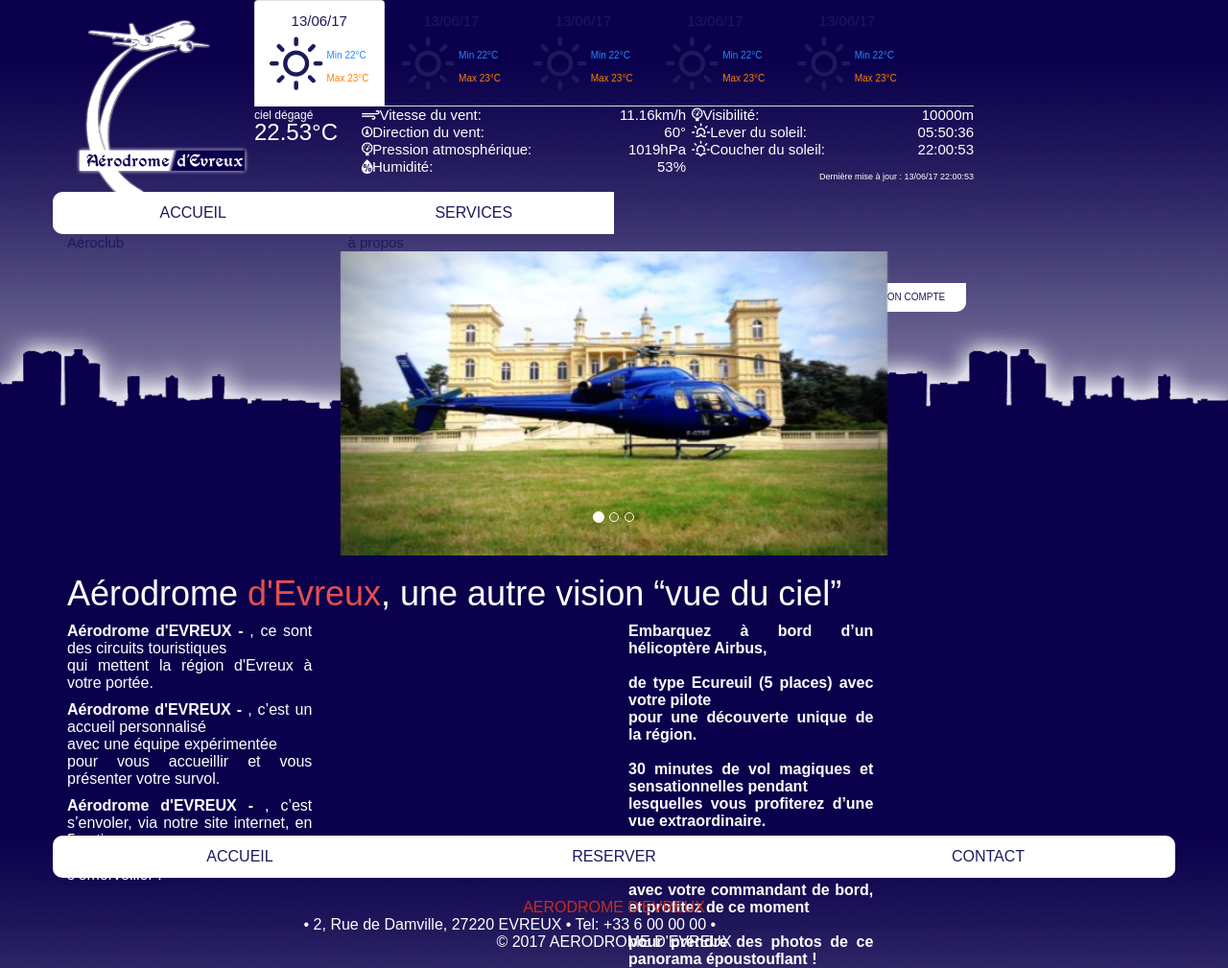
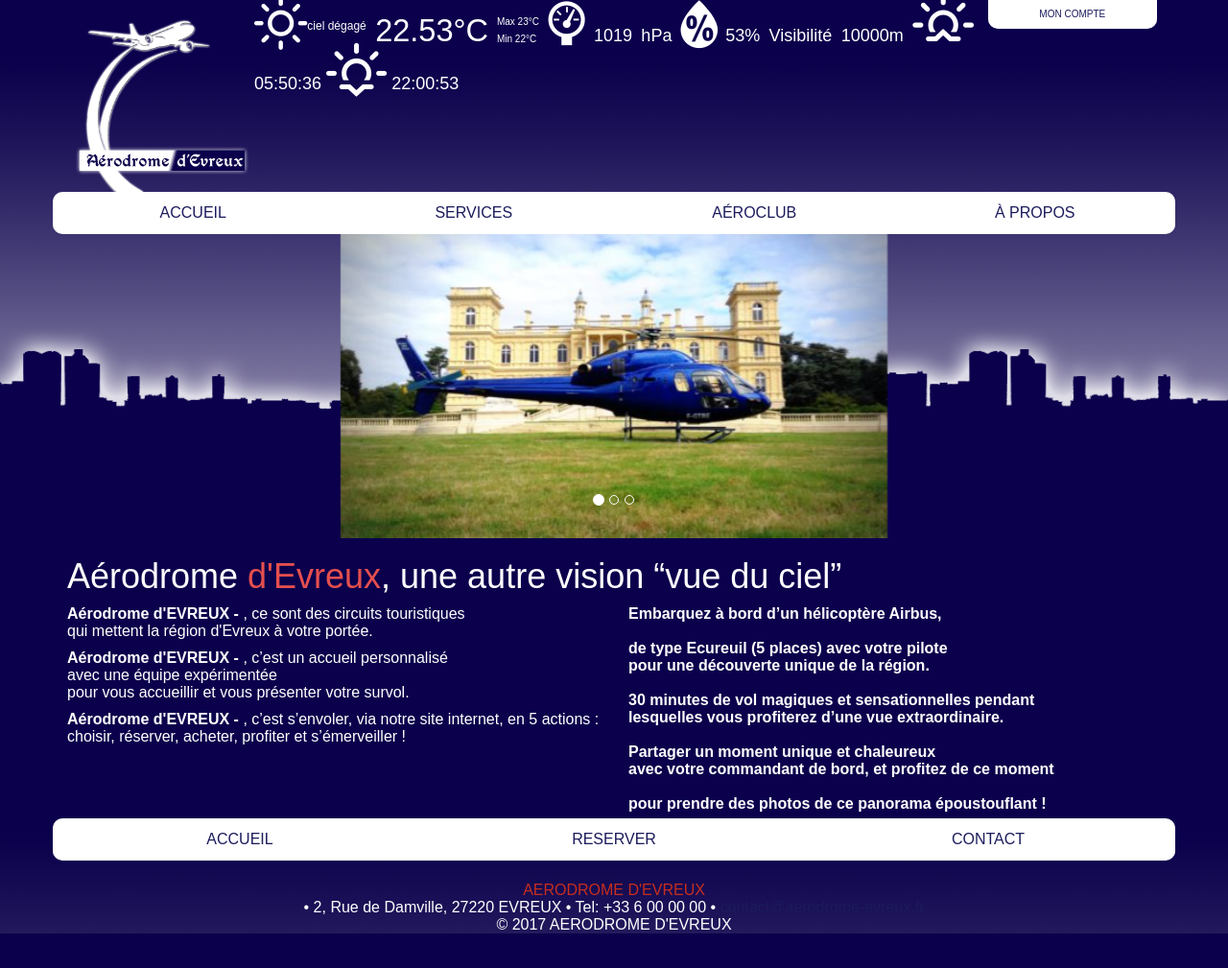
Before and after one commit to charafzellou/projectwebx, a PHP site: page /index.php in a window 1280 px wide. Shown: the whole page at 96% size. After the commit the page ends 973 px from the top, so only its background shows below. Run offline with PHP 8.4, Linux system fonts and the light colour scheme; data comes from the database, SQL or seed files in the repository; some libraries are stand-ins or nearby versions; some web fonts are replaced.

Commit message:
Revert "improvement of weather"
This reverts commit 7276ae50bef193df06ab73b6d67b34e1cbf45d5f.

```diff
--- a/css/main.css
+++ b/css/main.css
@@ -39,7 +39,7 @@
 	font-family: 'Days One', sans-serif;
 	display: block;
 	color: #1b1b5c;
-	font-size: 15px;
+	font-size: 18px;
 }
 
 
@@ -104,14 +104,9 @@
 {
 	color: white;
 }
-.weathericone
-{
-	color: #1b1b5c;
-	font-size: 50px;
-}
 .description
 {
-	display:inline-block;
+	display:inline-flex;
 	font-size: 12px;
 }
 .temperature
@@ -119,66 +114,15 @@
 	display:inline-flex;
 	font-size: 25px;
 }
-.date
-{
-	text-align: center;
-	color:  #1b1b5c;
-}
-.tempmin
-{
-	color: #2388ff;
-}
-
-.tempmax
-{
-	color: #ff7f00;
-}
-
 .maintemp
 {
-	font-size: 1.6em;
-	display: inline-block;
+	font-size: 1.3em;
 }
 .secondarytemp
 {
 	font-size: 10px;
-	display: inline-block;
-}
-.left
-{
-	width: 14%;
-}
-.center
-{
-	width: 46%;
-}
-.right
-{
-	width: 40%;
-}
-.meteolist
-{
-	padding: 0% !important;
-	margin-left: 2%;
-	text-align: right;
-}
-.meteolist > li > span
-{
-	float: left;
-}
-.meteolist > li
-{
-	display: block;
-}
-.lastupdate
-{
-	display: inline-block;
-	font-size: xx-small;
-	float: right !important;
-}
-.tab-pane div
-{
-	float: left;
+	margin-top: -9px;
+	margin-left: 9px;
 }
 
 
@@ -234,6 +178,12 @@
 	background: #fff;
 	border-bottom: 6px solid #1b1b5c;
 }
+
+i
+{
+	color: white;
+	font-size: 50px;
+}
 .dd
 {
     position: relative;
--- a/inc/weather.php
+++ b/inc/weather.php
@@ -1,121 +1,54 @@
 <?php
+
 require_once('connection.php');
-$timezone = +2;
+
+// On récupère tout le contenu de la table météo
 $reponse = $bdd->query('SELECT * FROM meteo');
+
 // On affiche chaque entrée une à une
 while ($donnees = $reponse->fetch())
 {
-	$id = $donnees['weather'];
+    $id = $donnees['weather'];
 	$req = $bdd->query('SELECT icone FROM correspondanceidweather WHERE IDWeather = "'.$id.'"');
 
-	$d = $req->fetch();
+ 	$d = $req->fetch();
+	?>
+		<div class="description">
+        <i class="wi <?php echo $d['icone']?>"></i>
+        </br>
+    <?php
+    $req->closeCursor();
+
+	echo $donnees['description'].' ';?>
+		</div>
+		<div class="temperature">
+			<div class="maintemp">
+				<?php echo $donnees['tempnow'] - 273.15,'°C';?></div>
+			<div class="secondarytemp">
+				<?php echo 'Max ',$donnees['tempsmax'] - 273.15,'°C';?>
+                </br>
+				<?php echo 'Min ',$donnees['tempsmin'] - 273.15,'°C';?>
+			</div>
+		</div>
+		<i class="wi wi-barometer"></i>
+	<?php
+		echo $donnees['pressure'],' hPa';
+	?>
+		<i class="wi wi-humidity"></i>
+	<?php
+		echo $donnees['humidity'], '% ';
+		echo 'Visibilité ', $donnees['visibility'], 'm';
+		$timezone = +2;
+	?>
+		<i class="wi wi-sunrise"></i>
+	<?php
+		echo date("H:i:s", $donnees['sunrise'] + 3600 * $timezone);
+	?>
+		<i class="wi wi-sunset"></i>
+	<?php
+		echo date("H:i:s", $donnees['sunset'] + 3600 * $timezone);
+}
+
+$reponse->closeCursor(); // Termine le traitement de la requête
+
 ?>
-<ul class="nav nav-tabs">
-	<li class="active"><a data-toggle="tab" href="#today">
-		<p class=date ><?php echo date("d/m/y", $donnees['sunrise'] + 3600 * $timezone);?></p>
-		<i class="weathericone wi <?php echo $d['icone']?>"></i>
-		<?php $req->closeCursor();?>
-		<div class="secondarytemp">
-			<p class=tempmin><?php echo 'Min ',$donnees['tempsmin'] - 273.15,'°C';?></p>
-			<p class=tempmax><?php echo 'Max ',$donnees['tempsmax'] - 273.15,'°C';?></p>
-		</div>
-	</a></li>
-    <li><a data-toggle="tab" href="#day1">
-		<p class=date ><?php echo date("d/m/y", $donnees['sunrise'] + 3600 * $timezone);?></p>
-		<i class="weathericone wi <?php echo $d['icone']?>"></i>
-		<?php $req->closeCursor();?>
-		<div class="secondarytemp">
-			<p class=tempmin><?php echo 'Min ',$donnees['tempsmin'] - 273.15,'°C';?></p>
-			<p class=tempmax><?php echo 'Max ',$donnees['tempsmax'] - 273.15,'°C';?></p>
-		</div>
-	</a></li>
-    <li><a data-toggle="tab" href="#day2">
-		<p class=date ><?php echo date("d/m/y", $donnees['sunrise'] + 3600 * $timezone);?></p>
-		<i class="weathericone wi <?php echo $d['icone']?>"></i>
-		<?php $req->closeCursor();?>
-		<div class="secondarytemp">
-			<p class=tempmin><?php echo 'Min ',$donnees['tempsmin'] - 273.15,'°C';?></p>
-			<p class=tempmax><?php echo 'Max ',$donnees['tempsmax'] - 273.15,'°C';?></p>
-		</div>
-	</a></li>
-	<li><a data-toggle="tab" href="#day3">
-		<p class=date ><?php echo date("d/m/y", $donnees['sunrise'] + 3600 * $timezone);?></p>
-		<i class="weathericone wi <?php echo $d['icone']?>"></i>
-		<?php $req->closeCursor();?>
-		<div class="secondarytemp">
-			<p class=tempmin><?php echo 'Min ',$donnees['tempsmin'] - 273.15,'°C';?></p>
-			<p class=tempmax><?php echo 'Max ',$donnees['tempsmax'] - 273.15,'°C';?></p>
-		</div>
-	</a></li>
-		<li><a data-toggle="tab" href="#day4">
-		<p class=date ><?php echo date("d/m/y", $donnees['sunrise'] + 3600 * $timezone);?></p>
-		<i class="weathericone wi <?php echo $d['icone']?>"></i>
-		<?php $req->closeCursor();?>
-		<div class="secondarytemp">
-			<p class=tempmin><?php echo 'Min ',$donnees['tempsmin'] - 273.15,'°C';?></p>
-			<p class=tempmax><?php echo 'Max ',$donnees['tempsmax'] - 273.15,'°C';?></p>
-		</div>
-	</a></li>
-</ul>
-<div class="tab-content">
-	<div id="today" class="tab-pane fade in active">
-		<div class="left">
-			<div class="description"><?php echo $donnees['description'].' ';?></div><br>
-			<div class="maintemp"><?php echo $donnees['tempnow'] - 273.15.'°C';?></div>
-		</div>
-		<div class="center">
-			<ul class="meteolist">
-				<li>
-					<span><i class="wi wi-strong-wind"></i>Vitesse du vent:</span>
-					<?php echo $donnees['windspeed'] * 3.6,'km/h';?>
-				</li>
-				<li>
-					<span><i class="wi wi-wind-direction"></i>Direction du vent:</span>
-					<?php echo $donnees['winddegree'].'°';?>
-				</li>
-				<li class="pressure">
-					<span><i class="wi wi-barometer"></i>Pression atmosphérique:</span>
-					<?php echo $donnees['pressure'],'hPa';?>
-				</li>
-				<li class="humidity">
-					<span><i class="wi wi-humidity"></i>Humidité:</span>
-					<?php echo $donnees['humidity'].'%';?>
-				</li>
-			</ul>
-		</div>
-		<div class="right">
-			<ul class="meteolist">
-				<li class="visibility">
-					<span><i class="wi wi-barometer"></i>Visibilité:</span>
-					<?php echo $donnees['visibility'].'m';?>
-				</li>
-				<li class="sunrise">
-					<span><i class="wi wi-sunrise"></i>Lever du soleil:</span>
-					<?php echo date("H:i:s", $donnees['sunrise'] + 3600 * $timezone);?>
-				</li>
-				<li class="sunset">
-					<span><i class="wi wi-sunset"></i>Coucher du soleil:</span>
-					<?php echo date("H:i:s", $donnees['sunset'] + 3600 * $timezone);?>
-				</li>
-			</ul>
-		</div>
-		<div class="lastupdate">
-			<?php echo 'Dernière mise à jour : ',date("d/m/y H:i:s", $donnees['sunset'] + 3600 * $timezone);?>
-		</div>
-		<?php
-		}
-		$reponse->closeCursor(); // Termine le traitement de la requête?>
-	<div id="day1" class="tab-pane fade">
-
-	 <p>Ut enim ad minim veniam, quis nostrud exercitation ullamco laboris nisi ut aliquip ex ea commodo consequat.</p>
-  </div>
-	<div id="day2" class="tab-pane fade">
-		<p>Sed ut perspiciatis unde omnis iste natus error sit voluptatem accusantium doloremque laudantium, totam rem aperiam.</p>
-	</div>
-	<div id="day3" class="tab-pane fade">
-		<p>Eaque ipsa quae ab illo inventore veritatis et quasi architecto beatae vitae dicta sunt explicabo.</p>
-	</div>
-	<div id="day4" class="tab-pane fade">
-		<p>Eaque ipsa quae ab illo inventore veritatis et quasi architecto beatae vitae dicta sunt explicabo.</p>
-	</div>
-</div>
--- a/tarifs.php
+++ b/tarifs.php
@@ -40,7 +40,7 @@
 				</tr>
 				</thead>
 				<?php
-				$reponse = $bdd->query('SELECT * FROM redevanceatterrissage');;
+				$reponse = $bdd->query('SELECT * FROM redevanceAtterrissage');;
 
 				while ($donnees = $reponse->fetch())
 				{
```
